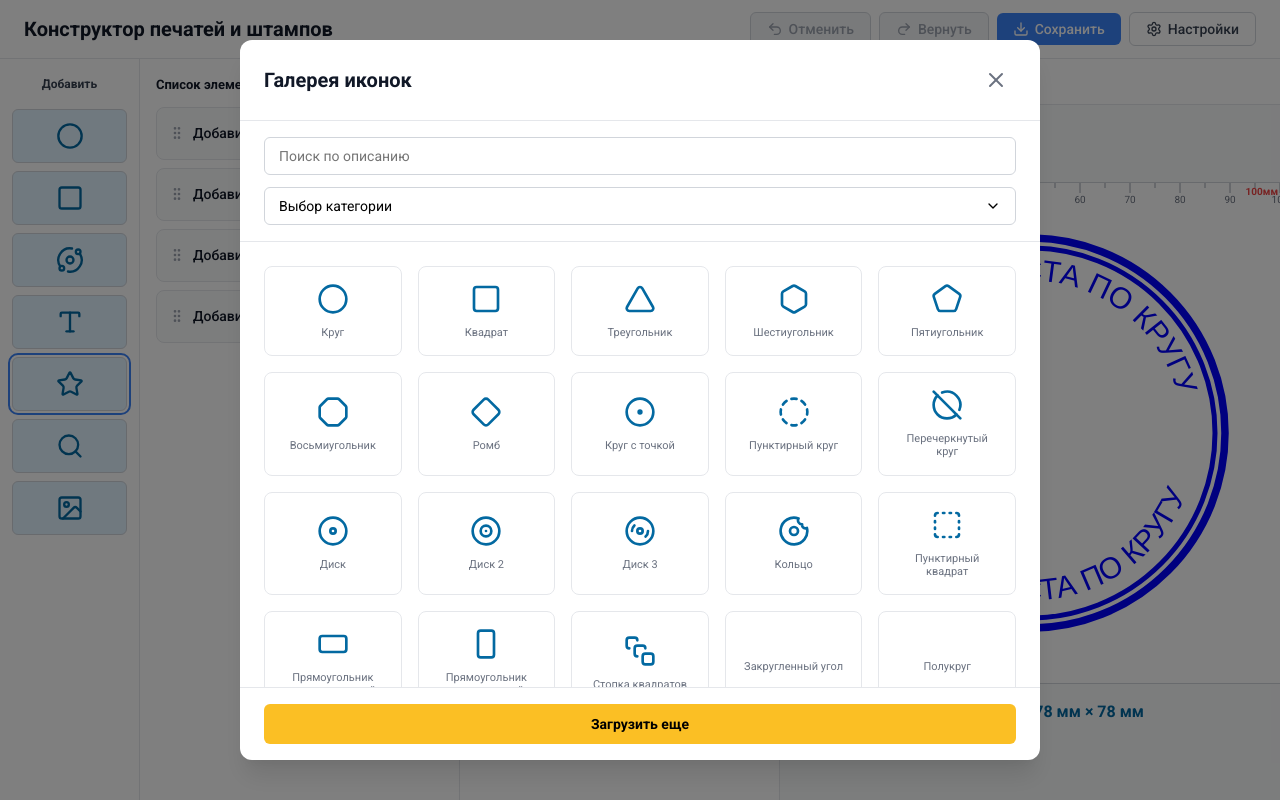
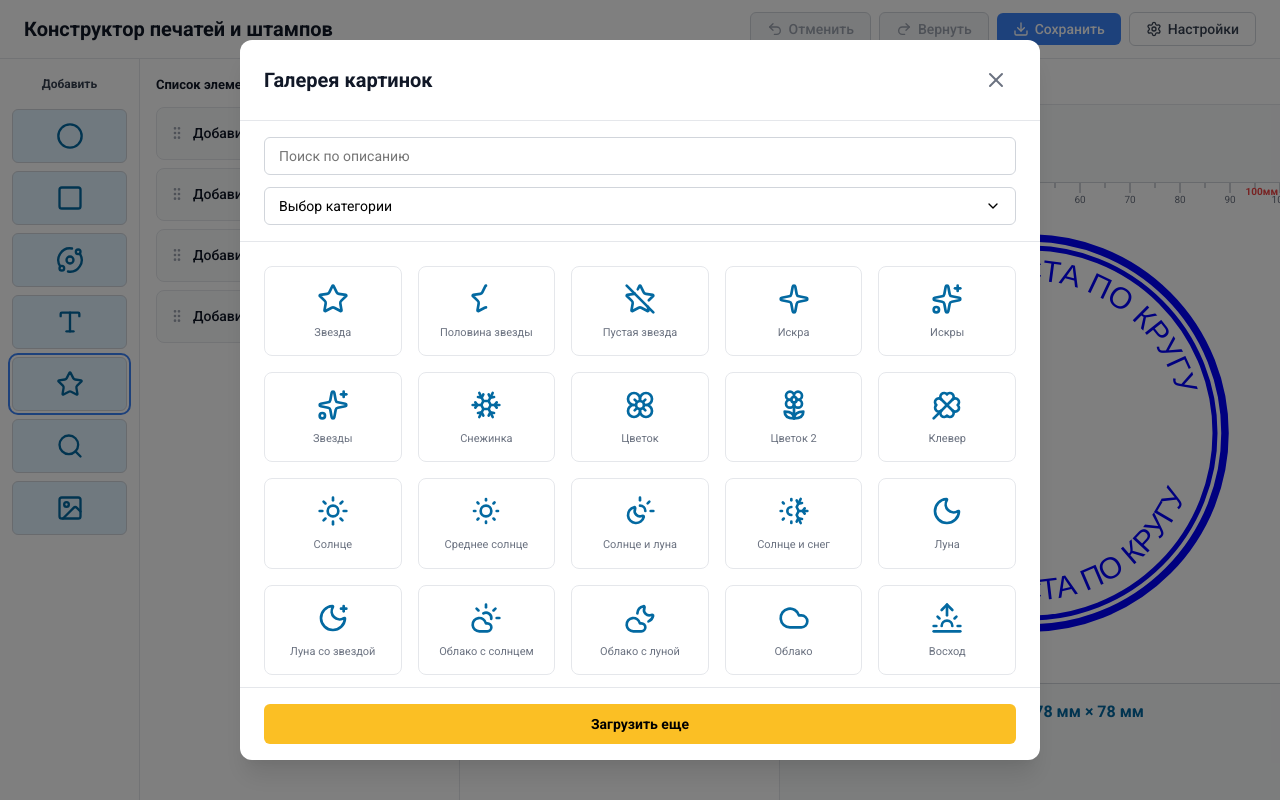
Before and after one commit to Vasily-Zh/seal, a React (Vite) app: page / in a window 1280 px wide. Both pictures are taken after a click on the button 69 px from the left and 384 px from the top of the page. Built offline with nearby package versions, Linux system fonts and the light colour scheme.

Commit message:
испр

```diff
--- a/src/components/Toolbar/IconGalleryModal.tsx
+++ b/src/components/Toolbar/IconGalleryModal.tsx
@@ -141,7 +141,7 @@ export const IconGalleryModal = ({ isOpen, onClose }: IconGalleryModalProps) =>
           }}
         >
           <h2 style={{ margin: 0, fontSize: 20, fontWeight: 600, color: '#111827' }}>
-            Галерея иконок
+            Галерея картинок
           </h2>
           <button
             onClick={onClose}
--- a/src/components/Toolbar/Toolbar.tsx
+++ b/src/components/Toolbar/Toolbar.tsx
@@ -106,7 +106,7 @@ export const Toolbar = () => {
     { icon: Square, label: 'Добавить прямоугольник', onClick: handleAddRectangle, id: 'rectangle' },
     { icon: Orbit, label: 'Добавить текст по кругу', onClick: handleAddCurvedText, id: 'curvedText' },
     { icon: Type, label: 'Добавить текст', onClick: handleAddCenteredText, id: 'text' },
-    { icon: Star, label: 'Добавить иконку', onClick: () => setIsIconGalleryOpen(true), id: 'icon' },
+    { icon: Star, label: 'Добавить картинку', onClick: () => setIsIconGalleryOpen(true), id: 'icon' },
     { icon: Search, label: 'Поиск картинок', onClick: () => setIsIconSearchOpen(true), id: 'iconSearch' },
     { icon: Image, label: 'Своя картинка', onClick: handleAddImage, id: 'image' },
   ];
--- a/src/data/iconCollections.ts
+++ b/src/data/iconCollections.ts
@@ -741,15 +741,15 @@ const iconsByCategory: Record<IconCategory, IconInfo[]> = {
 
 // Экспортируем категории
 export const categories: { id: IconCategory; name: string; icons: IconInfo[] }[] = [
+  { id: 'stars', name: 'Звезды', icons: starsIcons },
+  { id: 'heraldry', name: 'Гербы', icons: heraldryIcons },
   { id: 'shapes', name: 'Фигуры', icons: shapesIcons },
-  { id: 'stars', name: 'Звезды', icons: starsIcons },
   { id: 'arrows', name: 'Стрелки', icons: arrowsIcons },
   { id: 'lines', name: 'Линии', icons: linesIcons },
   { id: 'decorative', name: 'Украшения', icons: decorativeIcons },
   { id: 'medicine', name: 'Медицина', icons: medicineIcons },
   { id: 'transport', name: 'Транспорт', icons: transportIcons },
   { id: 'law', name: 'Государство и право', icons: lawIcons },
-  { id: 'heraldry', name: 'Гербы', icons: heraldryIcons },
   { id: 'nature', name: 'Природа', icons: natureIcons },
   { id: 'symbols', name: 'Символы', icons: symbolsIcons },
   { id: 'business', name: 'Бизнес', icons: businessIcons },
```
